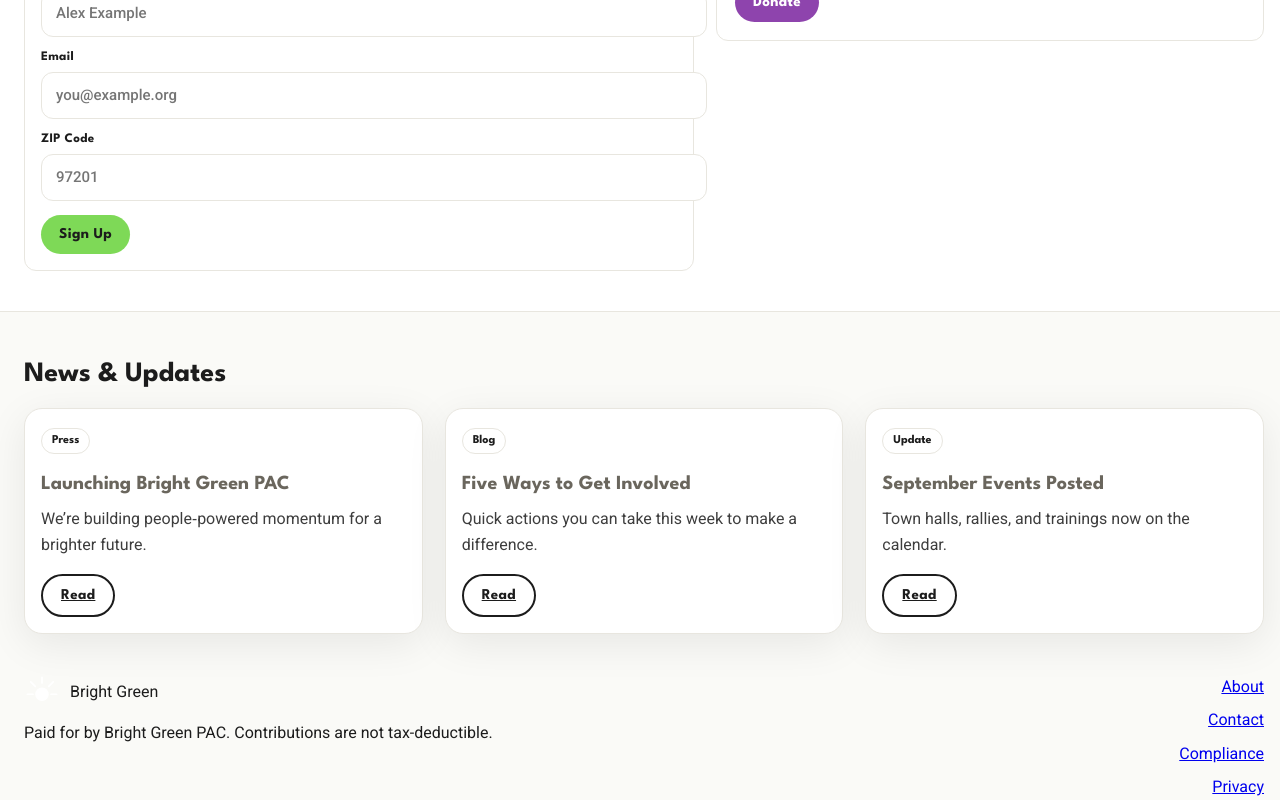
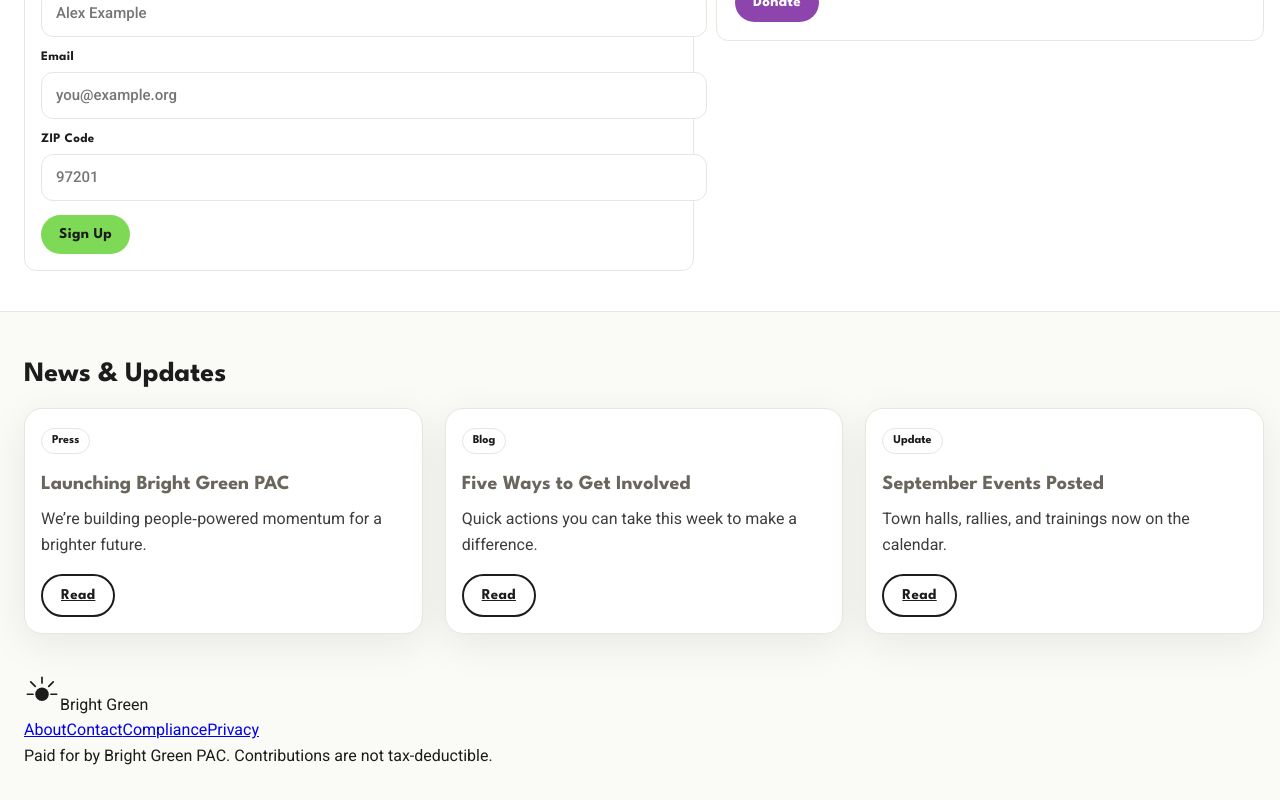
Before and after one commit to BrightGreenPAC/BGPAC-Modern, a Next.js app: page / in a window 1280 px wide. Shown: the part 1766-2566 px from the top of the page. After the commit the page ends 2534 px from the top, so only its background shows below. Built offline with nearby package versions, Linux system fonts and the light colour scheme.

Commit message:
Update Footer.jsx

```diff
--- a/components/Footer.jsx
+++ b/components/Footer.jsx
@@ -1,31 +1,32 @@
-export default function Footer(){
+// components/Footer.jsx
+export default function Footer() {
   return (
     <footer className="site-footer">
-      <div className="container" style={{display:'grid',gridTemplateColumns:'1fr auto',alignItems:'start'}}>
-        <div>
-          <div style={{display:'flex',alignItems:'center',gap:10}}>
-            <svg viewBox="0 0 64 64" width="36" height="36" aria-hidden="true">
-              <circle cx="32" cy="36" r="12" fill="#fff"/>
-              <g stroke="#fff" strokeWidth="3" strokeLinecap="round">
-                <line x1="32" y1="6" x2="32" y2="16"/>
-                <line x1="12" y1="14" x2="20" y2="22"/>
-                <line x1="52" y1="14" x2="44" y2="22"/>
-                <line x1="6" y1="36" x2="16" y2="36"/>
-                <line x1="48" y1="36" x2="58" y2="36"/>
-              </g>
-            </svg>
-            <div className="wordmark">Bright Green</div>
-          </div>
-          <p className="subtle" style={{marginTop:10}}>
-            Paid for by Bright Green PAC. Contributions are not tax-deductible.
-          </p>
+      <div className="container footer-wrap">
+        <div className="footer-brand">
+          <svg viewBox="0 0 64 64" width="36" height="36" aria-hidden="true">
+            <circle cx="32" cy="36" r="12" fill="currentColor" />
+            <g stroke="currentColor" strokeWidth="3" strokeLinecap="round" fill="none">
+              <line x1="32" y1="6" x2="32" y2="16" />
+              <line x1="12" y1="14" x2="20" y2="22" />
+              <line x1="52" y1="14" x2="44" y2="22" />
+              <line x1="6" y1="36" x2="16" y2="36" />
+              <line x1="48" y1="36" x2="58" y2="36" />
+            </g>
+          </svg>
+          <span className="wordmark">Bright Green</span>
         </div>
-        <nav className="subtle" style={{display:'flex',flexDirection:'column',gap:8,textAlign:'right'}}>
-          <a href="#">About</a>
-          <a href="#">Contact</a>
-          <a href="#">Compliance</a>
-          <a href="#">Privacy</a>
+
+        <nav className="footer-links" aria-label="Footer">
+          <a href="/about">About</a>
+          <a href="/contact">Contact</a>
+          <a href="/compliance">Compliance</a>
+          <a href="/privacy">Privacy</a>
         </nav>
+
+        <p className="fineprint">
+          Paid for by Bright Green PAC. Contributions are not tax-deductible.
+        </p>
       </div>
     </footer>
   );
```
